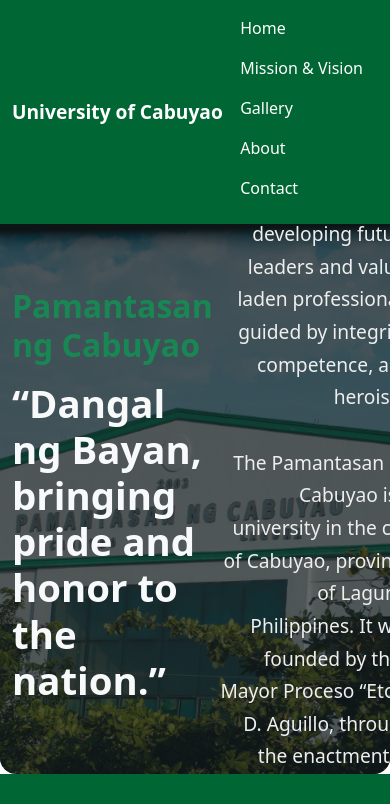
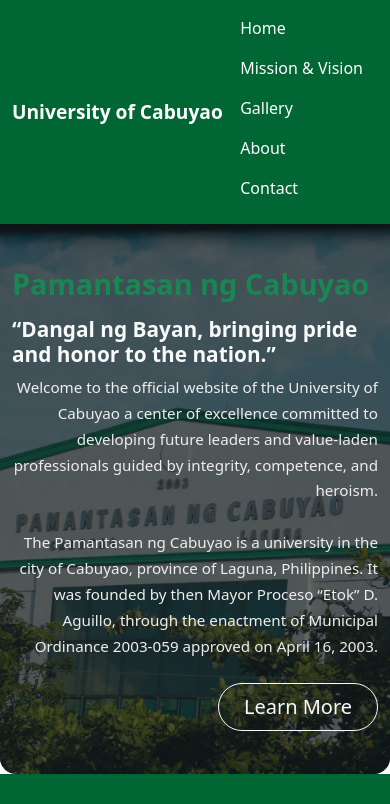
Before and after one commit to arac880/G2_LAB2_ITP110, a React (Vite) app: page / in a window 390 px wide. Shown: the top 804 px of the page. Built offline with nearby package versions, Linux system fonts and the light colour scheme.

Commit message:
added mobile responsiveness on home banner content

```diff
--- /dev/null
+++ b/src/components/Home.css
@@ -0,0 +1,22 @@
+@media (max-width: 768px) {
+  #bannerContent {
+    flex-direction: column !important;
+    justify-content: center !important;
+  }
+
+  #bannerContent h1 {
+    font-size: 1.3rem !important;
+  }
+
+  #bannerContent h2 {
+    font-size: 1.8rem !important;
+  }
+
+  #bannerContent p {
+    font-size: 0.95rem !important;
+  }
+
+  #bannerContent a {
+    width: 160px !important;
+  }
+}
--- a/src/components/Home.jsx
+++ b/src/components/Home.jsx
@@ -1,5 +1,6 @@
 import heroBanner from '../assets/banner.jpg';
 import { Link } from 'react-router-dom';
+import './Home.css';
 
 function Home() {
   return (
@@ -27,6 +28,7 @@
       <div
         className="container h-100 d-flex flex-row align-items-center justify-content-space-between"
         style={{ position: 'relative', zIndex: 2 }}
+        id='bannerContent'
       >
         <div className="col-md-5 text-start">
           <h2
```
